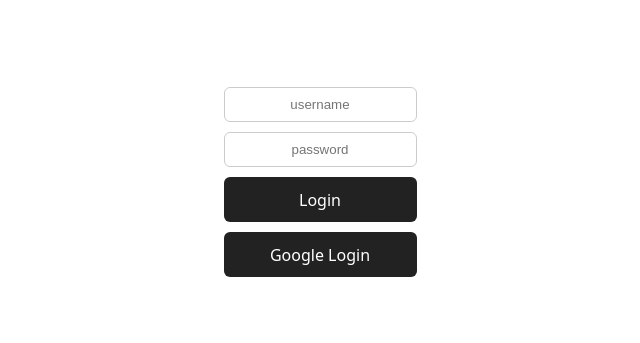
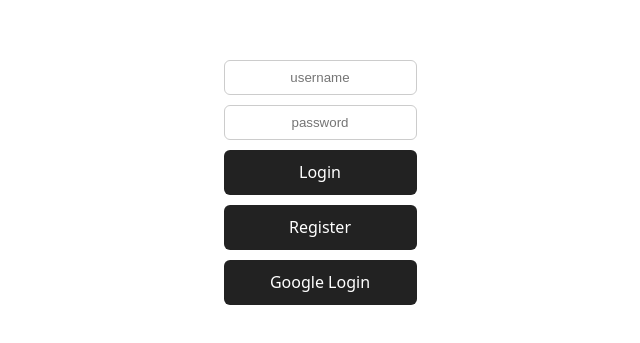
Before and after one commit to yeehaowdy/economic-calendar-frontend, a React (Vite) app in the folder react-app/: page / in a window 1280 px wide. Shown: the part 223-566 px from the top of the page, without its empty margins (320-960 px from the left). Built offline with nearby package versions, Linux system fonts and the light colour scheme; no server answers.

Commit message:
Add Register button to Login component for improved navigation

```diff
--- a/react-app/src/Components/Login.jsx
+++ b/react-app/src/Components/Login.jsx
@@ -54,6 +54,7 @@ const [felhasznaloNev, setFelhasznaloNev] = useState("");
         <input type="text" placeholder='username'/>
         <input type="text"  placeholder='password'/>
         <button onClick={login}>Login</button>
+        <button onClick={navigate("/register")}>Register</button>
         <button>Google Login</button>
     </div>
   )
```
